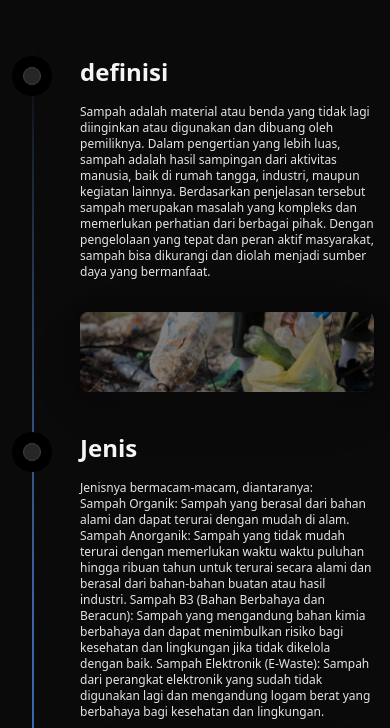
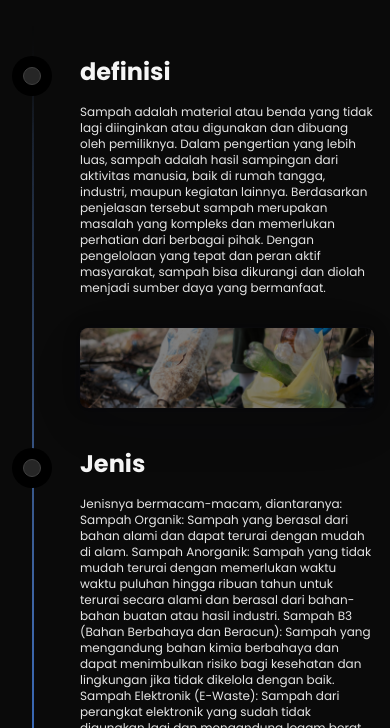
Before and after one commit to Xfhreall/waisely, a Next.js app: page / in a window 390 px wide. Shown: the part 2516-3244 px from the top of the page. Built offline with nearby package versions, Linux system fonts and the light colour scheme; a web font is replaced by a local one.

Commit message:
config: font poppins as default

```diff
--- a/src/components/ui/timeline.tsx
+++ b/src/components/ui/timeline.tsx
@@ -29,7 +29,7 @@ export const Timeline = ({ data }: { data: TimelineEntry[] }) => {
 
   return (
     <div
-      className="w-full bg-white dark:bg-neutral-950 font-sans md:px-10"
+      className="w-full bg-white dark:bg-neutral-950 md:px-10"
       ref={containerRef}
     >
       <div ref={ref} className="relative max-w-5xl mx-auto pb-20">
```
